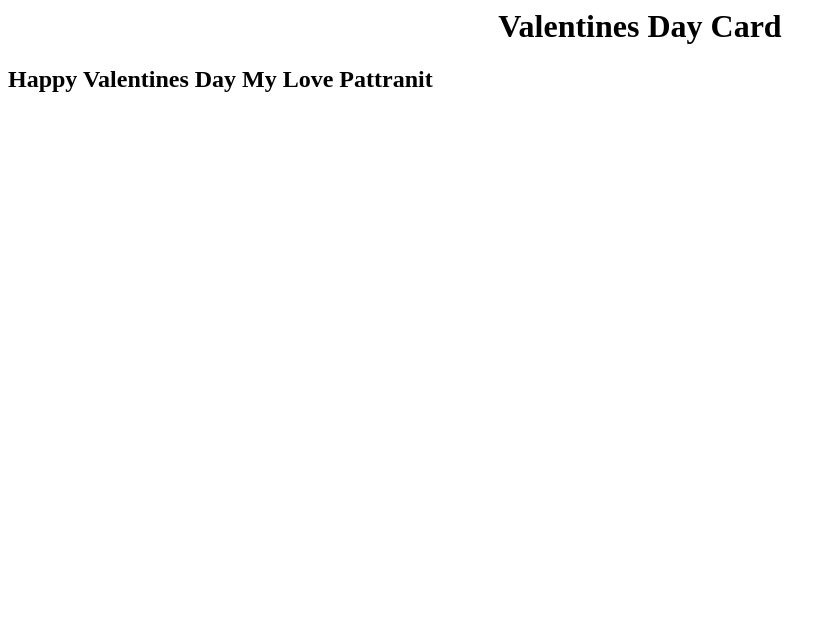
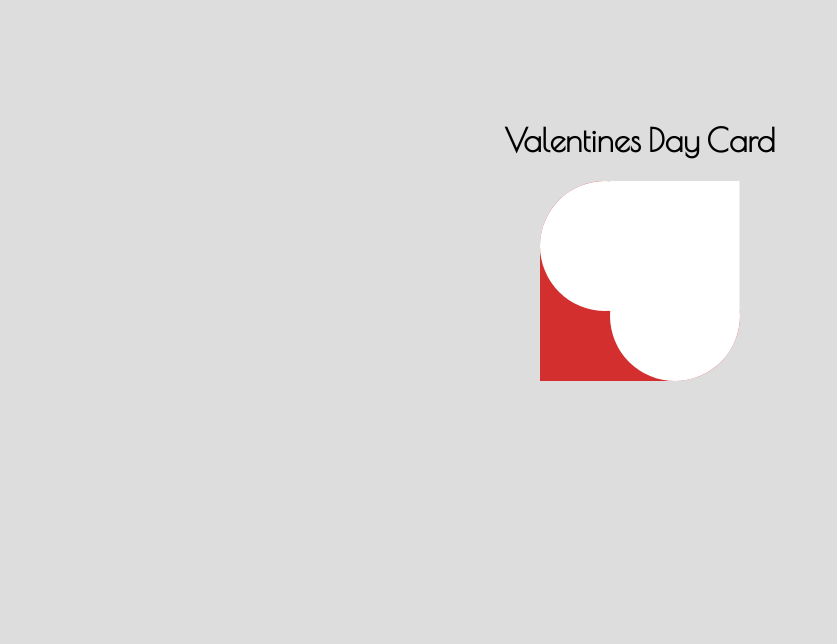
Before and after one commit to ktestboi/copycodevalentestproject, a plain HTML site: page index.html in a window 1280 px wide. Shown: the whole page, without its empty margins (0-837 px from the left). Drawn offline with nearby package versions, Linux system fonts and the light colour scheme.

Commit message:
change import file name

```diff
--- a/index.html
+++ b/index.html
@@ -1,4 +1,4 @@
-<link rel="stylesheet" href="va.css">
+<link rel="stylesheet" href="style.css">
 <head>
   <title>Happy Valentine</title>
 </head>
```
